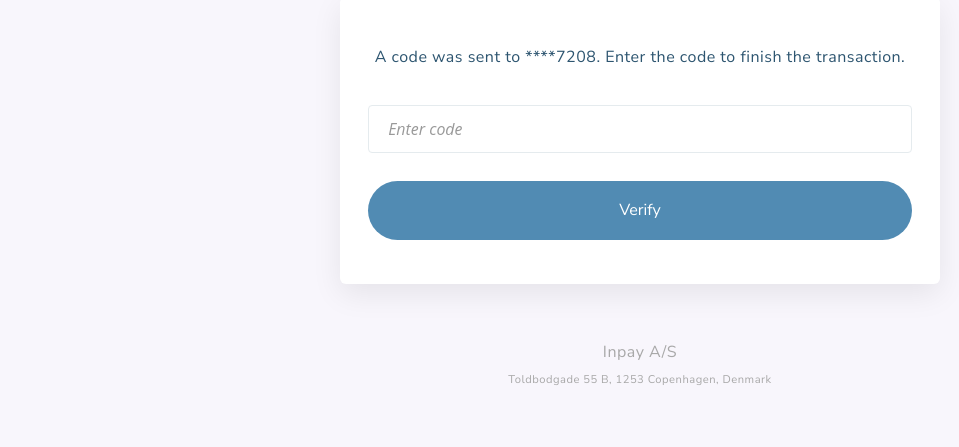
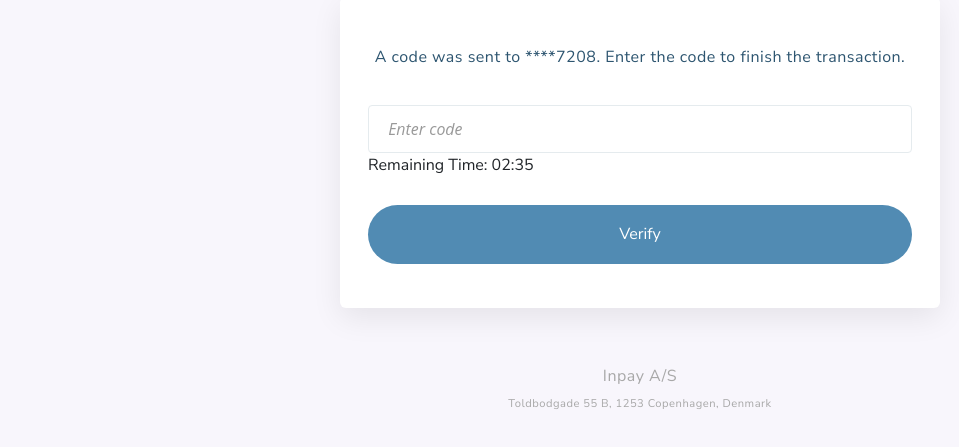
Before and after one commit to andrenicodemus/mobilepayment, a plain HTML site: page 05-twofactorauth.htm in a window 1280 px wide. Shown: the part 107-554 px from the top of the page, without its empty margins (0-959 px from the left). Drawn offline with nearby package versions, Linux system fonts and the light colour scheme.

Commit message:
add countdown message to enter OTP

```diff
--- a/05-twofactorauth.htm
+++ b/05-twofactorauth.htm
@@ -34,6 +34,7 @@
             <form>
               <div class="form-group">
                 <input type="text" pattern="[0-9]*" class="form-control" id="PinCode" placeholder="Enter code">
+                <p class="text-left">Remaining Time: 02:35</p>
               </div>
                 <button type="submit" formaction="06-processing-success.htm" class="btn btn-lg btn-block btn-primary mt-auto">Verify</button>
             </form>
```
